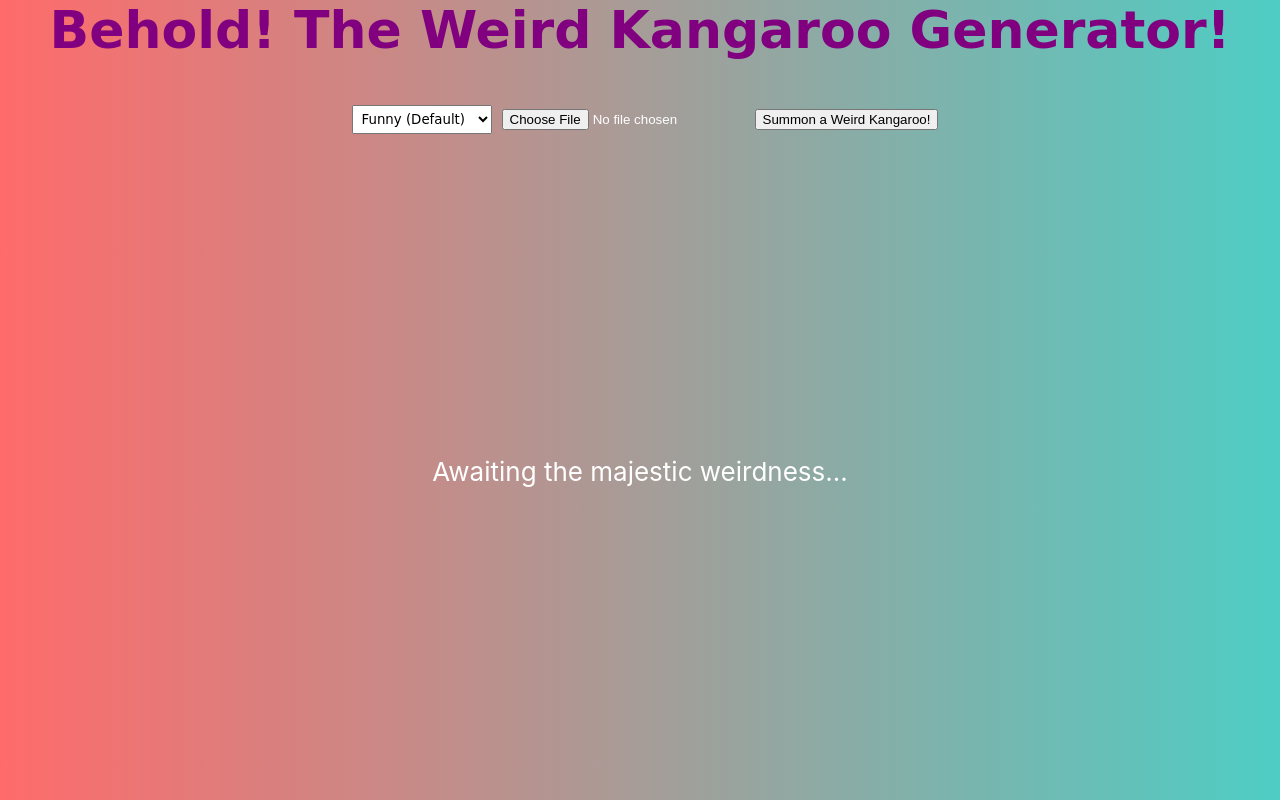
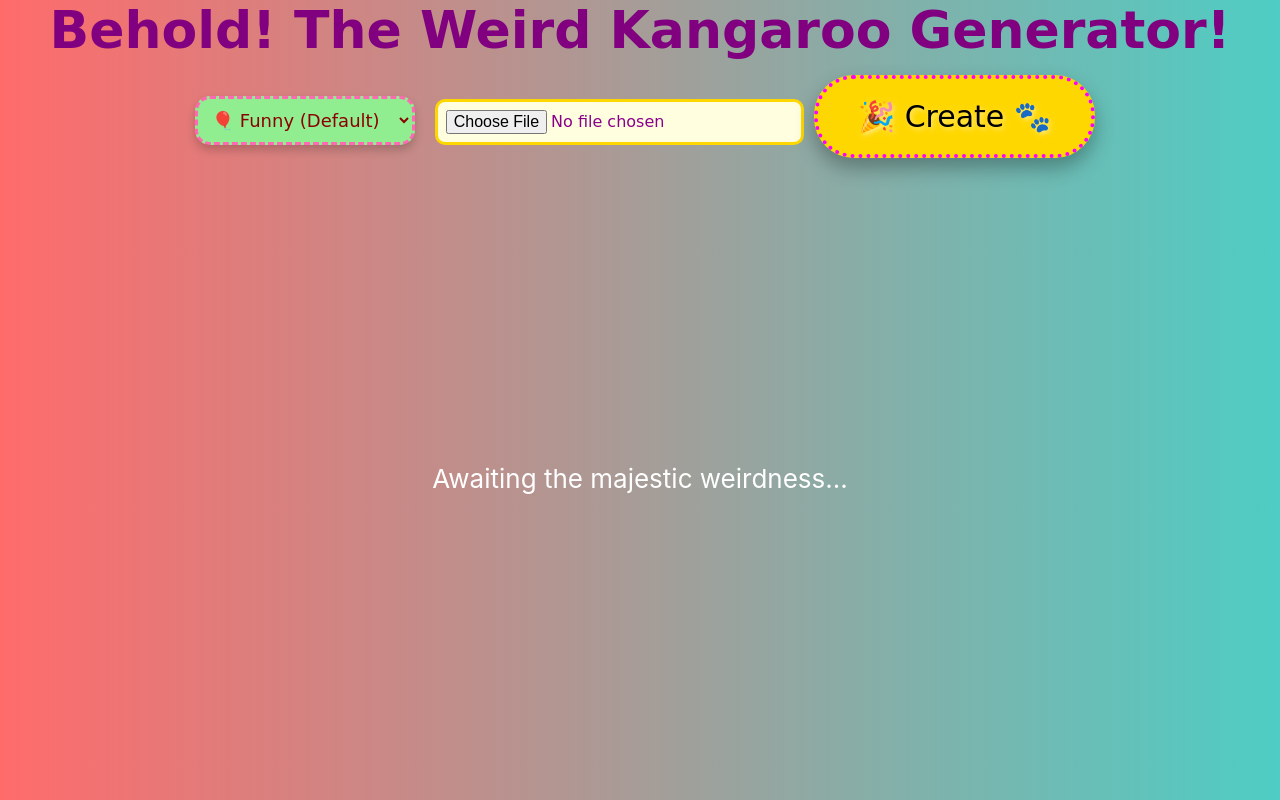
Before and after one commit to ChandanInTech/roo-image-generator, a React (Create React App) app: page / in a window 1280 px wide. Built offline with nearby package versions, Linux system fonts and the light colour scheme.

Commit message:
Enhance styling and layout in ImageGenerator component for improved user interaction and visual appeal

```diff
--- a/src/ImageGenerator.js
+++ b/src/ImageGenerator.js
@@ -79,26 +79,71 @@ const ImageGenerator = () => {
 
   return (
     <div style={{ display: 'flex', flexDirection: 'column', height: '100vh' }}>
-      <div style={{ textAlign: 'center', padding: '0px' }}>
+      <div style={{ textAlign: 'center', padding: '0px', marginTop: '0px' }}>
         <h1 style={{ fontFamily: 'Comic Sans MS, cursive, sans-serif', color: 'purple', marginTop: '0px' }}>
           Behold! The Weird Kangaroo Generator!
         </h1>
+        <div style={{ marginTop: '-20px' }}>
           <select
             value={style}
             onChange={(e) => setStyle(e.target.value)}
-          style={{ fontFamily: 'Comic Sans MS, cursive, sans-serif', margin: '10px', padding: '5px' }}
+            style={{
+              fontFamily: 'Comic Sans MS, cursive, sans-serif',
+              fontSize: '18px',
+              backgroundColor: '#90EE90',
+              color: '#8B0000',
+              padding: '10px',
+              border: '3px dashed #FF69B4',
+              borderRadius: '15px',
+              margin: '10px',
+              boxShadow: '0 5px 10px rgba(0,0,0,0.2)',
+              cursor: 'pointer'
+            }}
           >
-          <option value="Funny (Default)">Funny (Default)</option>
-          <option value="Cartoon Funky">Cartoon Funky</option>
-          <option value="Neon Glow">Neon Glow</option>
-          <option value="Vintage Retro">Vintage Retro</option>
-          <option value="Minimalist">Minimalist</option>
-          <option value="Add A Mustache">Add A Mustache</option>
+            <option value="Funny (Default)">🎈 Funny (Default)</option>
+            <option value="Cartoon Funky">🎭 Cartoon Funky</option>
+            <option value="Neon Glow">💡 Neon Glow</option>
+            <option value="Vintage Retro">📸 Vintage Retro</option>
+            <option value="Minimalist">🖼️ Minimalist</option>
+            <option value="Add A Mustache">🧔 Add A Mustache</option>
           </select>
-        <input type="file" onChange={handleImageChange} />
-        <button onClick={generateImage} disabled={loading}>
-          Summon a Weird Kangaroo!
+          <input
+            type="file"
+            onChange={handleImageChange}
+            style={{
+              fontFamily: 'Comic Sans MS, cursive, sans-serif',
+              fontSize: '16px',
+              backgroundColor: '#FFFFE0',
+              color: '#8B008B',
+              padding: '8px',
+              border: '3px solid #FFD700',
+              borderRadius: '10px',
+              margin: '10px',
+              cursor: 'pointer'
+            }}
+          />
+          <button
+            onClick={generateImage}
+            disabled={loading}
+            style={{
+              fontSize: '30px',
+              fontFamily: 'Comic Sans MS, cursive, sans-serif',
+              backgroundColor: '#FFD700',
+              color: 'black',
+              padding: '20px 40px',
+              border: '4px dotted magenta',
+              borderRadius: '40px',
+              cursor: 'pointer',
+              boxShadow: '0 10px 20px rgba(0,0,0,0.3)',
+              textShadow: '2px 2px 5px rgba(255,255,255,0.5)',
+              transition: 'transform 0.2s'
+            }}
+            onMouseEnter={(e) => e.target.style.transform = 'scale(1.1)'}
+            onMouseLeave={(e) => e.target.style.transform = 'scale(1)'}
+          >
+            🎉 Create 🐾
           </button>
+        </div>
       </div>
       <div style={{ flex: 1, display: 'flex', justifyContent: 'center', alignItems: 'center', padding: '20px', overflow: 'hidden' }}>
         {loading && <div className="loading-indicator"></div>}
```
Lines whose indentation alone changed are shown as unchanged.
